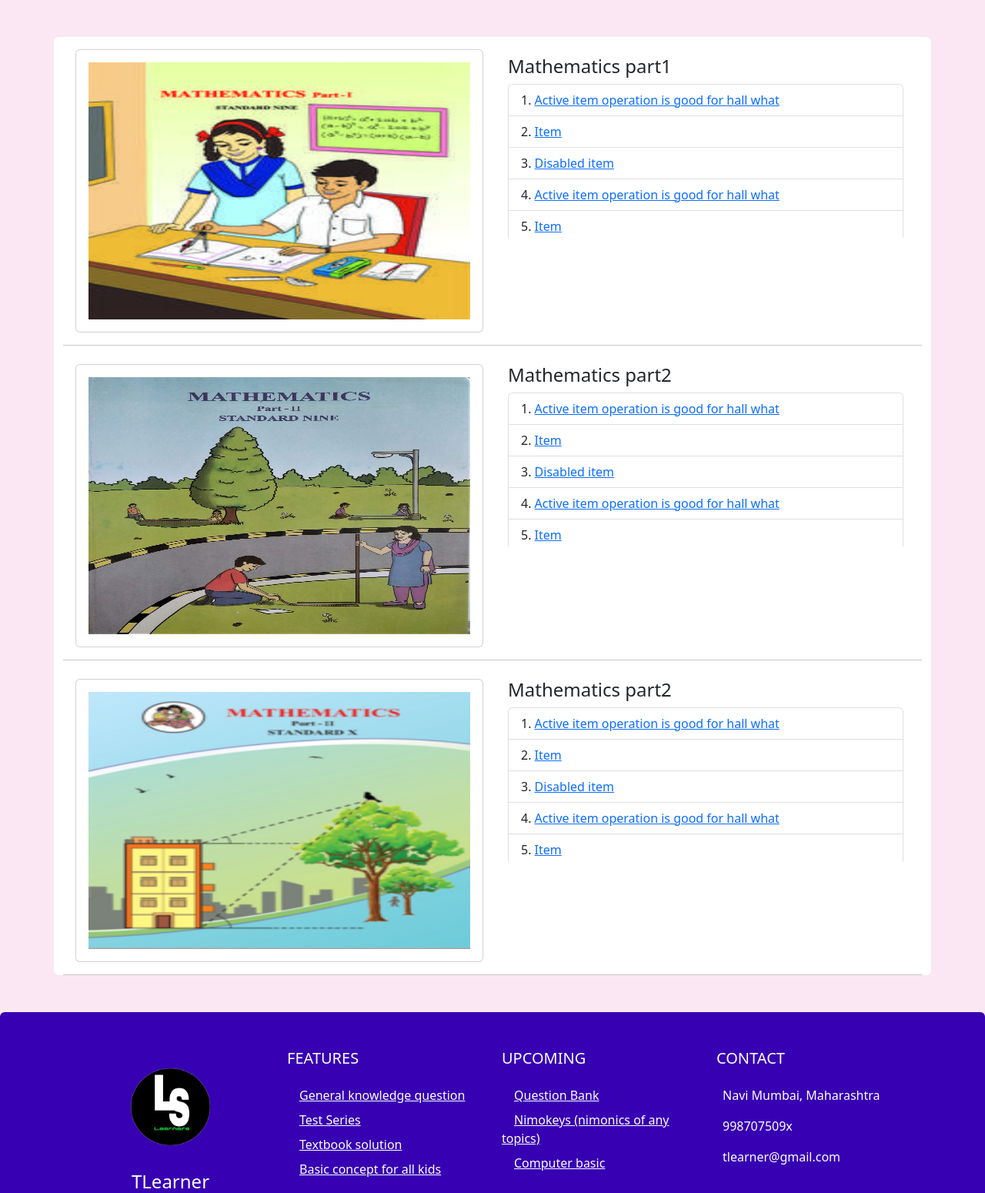
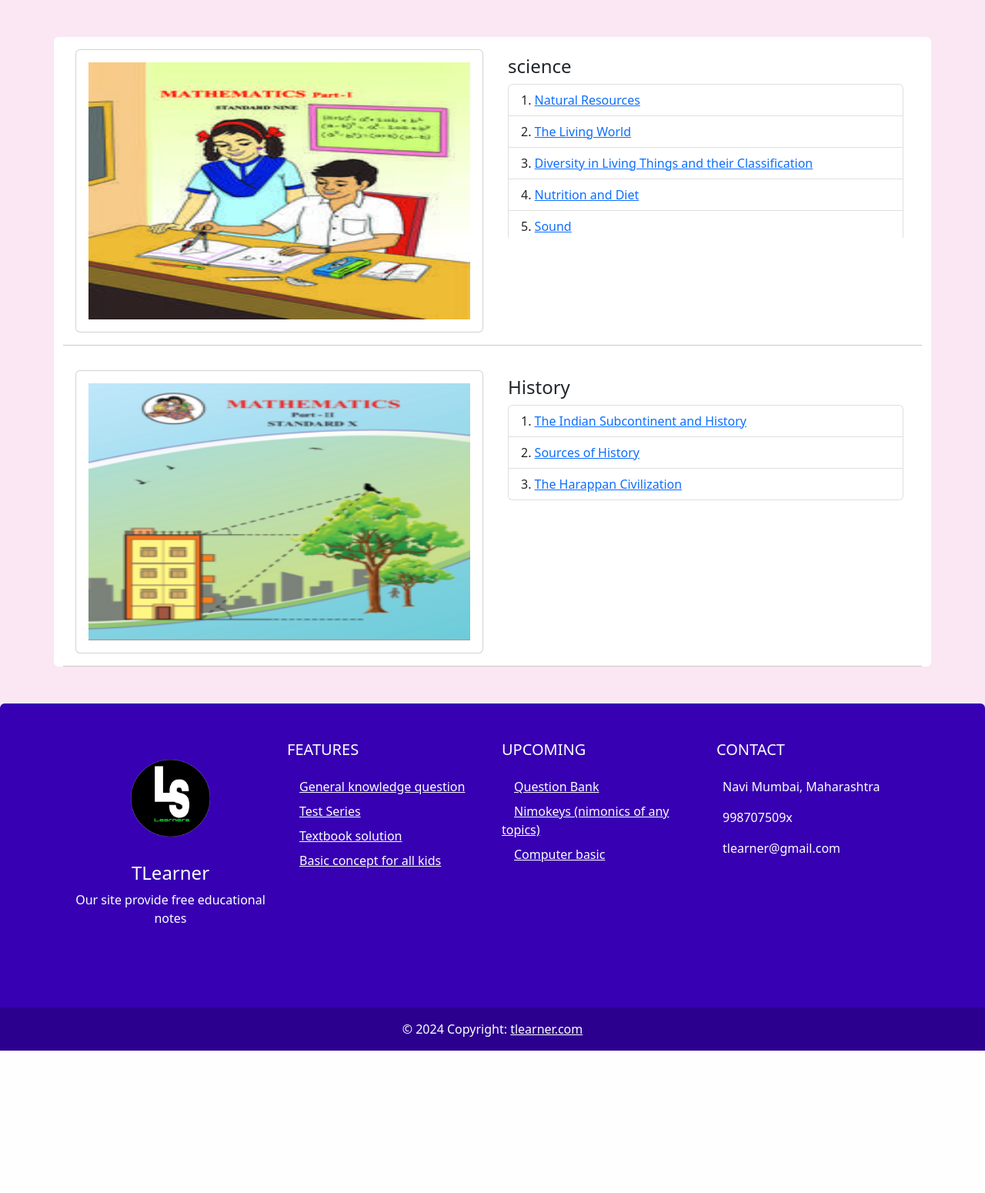
Before and after one commit to shailesh-mourya/tlearner, a PHP site: page /view_books.php in a window 1280 px wide. Shown: the part 57-1607 px from the top of the page at 77% size. After the commit the page ends 1422 px from the top, so only its background shows below. Run offline with PHP 8.4, Linux system fonts and the light colour scheme; data comes from the database, SQL or seed files in the repository; both versions use the stored data as it was after the commit.

Commit message:
v11 update view_books file

```diff
--- a/index.php
+++ b/index.php
@@ -18,7 +18,7 @@
       window.location.href = "basic_topic.php";
     }
     function textbookSolution() {
-      window.location.href = "text_solution.php";
+      window.location.href = "filter.php";
     }
     function testSolution() {
       window.location.href = "test_filter.php"
--- a/view_books.php
+++ b/view_books.php
@@ -29,39 +29,38 @@
     <div class="m-1">
         <div class="container rounded-2 " style="background-color: white;">
 
-            <!-- for one subject (loop from db) -->
-            <div class="row m-lg-1 pt-3">
+            <?php
 
-                <div class="col-md-6">
+        //$std=$_GET["id"];
+         $std='8th';
 
-                    <div class="card p-lg-2">
-                        <img class="img p-lg-2" src="./books_images/ninth_math1.jpg" height="350px" alt="Title" />
+        include('config.php');
+        $sql="SELECT * FROM `books_data` WHERE `b_standard`='$std';";
+        $result=mysqli_query($conn,$sql);
+       // $rows=mysqli_fetch_assoc($result);
+       // echo "{$rows['b_chapter']}";
+
+        while ($rows=mysqli_fetch_assoc($result)) {
+
+            echo "<div class='row m-lg-1 pt-3'>
+
+            <div class='col-md-6'>
+
+                <div class='card p-lg-2'>
+                    <img class='img p-lg-2' src='./books_images/{$rows['b_image']}' height='350px' alt='Title' />
                 </div>
             </div>
-                <div class="col-md-6">
+            <div class='col-md-6'>
 
-                    <div class="card " style="border: 0px;">
-                        <div class="card-body p-lg-2 ">
-                            <h4 class="card-title">Mathematics part1</h4>
-                            <div class="overflow-auto" style="max-height: 200px;">
-                                <ul class="list-group list-group-numbered">
+                <div class='card ' style='border: 0px;'>
+                    <div class='card-body p-lg-2 '>
+                        <h4 class='card-title'>{$rows['b_subject']}</h4>
+                        <div class='overflow-auto' style='max-height: 200px;'>
+                            <ul class='list-group list-group-numbered'>
 
                                 <!-- list of chapter (loop) -->
-                                    <li class="list-group-item"><a href="#">Active item operation is good for hall
-                                            what</a>
-                                    </li>
-                                    <li class="list-group-item"><a href="#">Item</a></li>
-                                    <li class="list-group-item"><a href="#">Disabled item</a></li>
-                                    <li class="list-group-item"><a href="#">Active item operation is good for hall
-                                            what</a>
-                                    </li>
-                                    <li class="list-group-item"><a href="#">Item</a></li>
-                                    <li class="list-group-item"><a href="#">Disabled item</a></li>
-                                    <li class="list-group-item"><a href="#">Active item operation is good for hall
-                                            what</a>
-                                    </li>
-                                    <li class="list-group-item"><a href="#">Item</a></li>
-                                    <li class="list-group-item"><a href="#">Disabled item</a></li>
+                                {$rows['b_chapter']}
+
                             </ul>
                         </div>
 
@@ -73,52 +72,21 @@
 
         </div>
         <hr>
-
-            <!-- for second subject (loop from db) -->
-            <div class="row m-lg-1">
-
-                <div class="col-md-6 mt-2">
-
-                    <div class="card p-lg-2">
-                        <img class="img p-lg-2" src="./books_images/ninth_math2.jpg" height="350px" alt="Title" />
-                    </div>
-                </div>
-                <div class="col-md-6">
-
-                    <div class="card " style="border: 0px;">
-                        <div class="card-body p-lg-2 ">
-                            <h4 class="card-title">Mathematics part2</h4>
-                            <div class="overflow-auto" style="max-height: 200px;">
-                                <ul class="list-group list-group-numbered">
-                                    <li class="list-group-item"><a href="#">Active item operation is good for hall
-                                            what</a>
-                                    </li>
-                                    <li class="list-group-item"><a href="#">Item</a></li>
-                                    <li class="list-group-item"><a href="#">Disabled item</a></li>
-                                    <li class="list-group-item"><a href="#">Active item operation is good for hall
-                                            what</a>
-                                    </li>
-                                    <li class="list-group-item"><a href="#">Item</a></li>
-                                    <li class="list-group-item"><a href="#">Disabled item</a></li>
-                                    <li class="list-group-item"><a href="#">Active item operation is good for hall
-                                            what</a>
-                                    </li>
-                                    <li class="list-group-item"><a href="#">Item</a></li>
-                                    <li class="list-group-item"><a href="#">Disabled item</a></li>
-                                </ul>
-                            </div>
+            ";
+        }
 
 
-                        </div>
-                    </div>
-                </div>
 
 
-            </div>
-            <hr>
+
+        ?>
+
+
+
+
 
             <!-- for third subject (loop from db) -->
-            <div class="row m-lg-1">
+            <!-- <div class="row m-lg-1">
 
                 <div class="col-md-6 mt-2">
 
@@ -158,7 +126,7 @@
 
 
             </div>
-            <hr>
+            <hr> -->
 
         </div>
     </div>
```
Also changed, not shown: filter.php (+67 -48 lines), gk.php (+12 -5 lines), learner.sql. Lines whose indentation alone changed are shown as unchanged.
